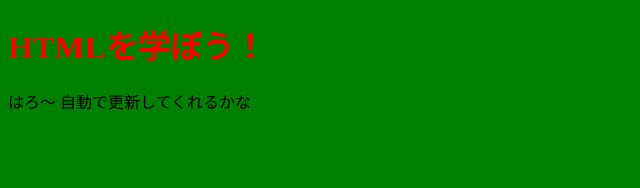
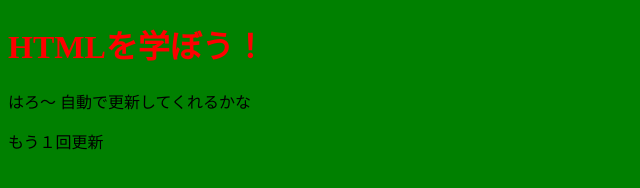
Before and after one commit to otsubo2497/my_web_page, a plain HTML site: page index.html in a window 1280 px wide. Shown: the whole page, without its empty margins (0-640 px from the left). Drawn offline with Linux system fonts and the light colour scheme.

Commit message:
改行ごとにpタグいるのかな

```diff
--- a/index.html
+++ b/index.html
@@ -20,6 +20,7 @@
     <p>はろ～
     自動で更新してくれるかな
     </p>
+    <p>もう１回更新</p>
 
 </body>
 </html>
```
